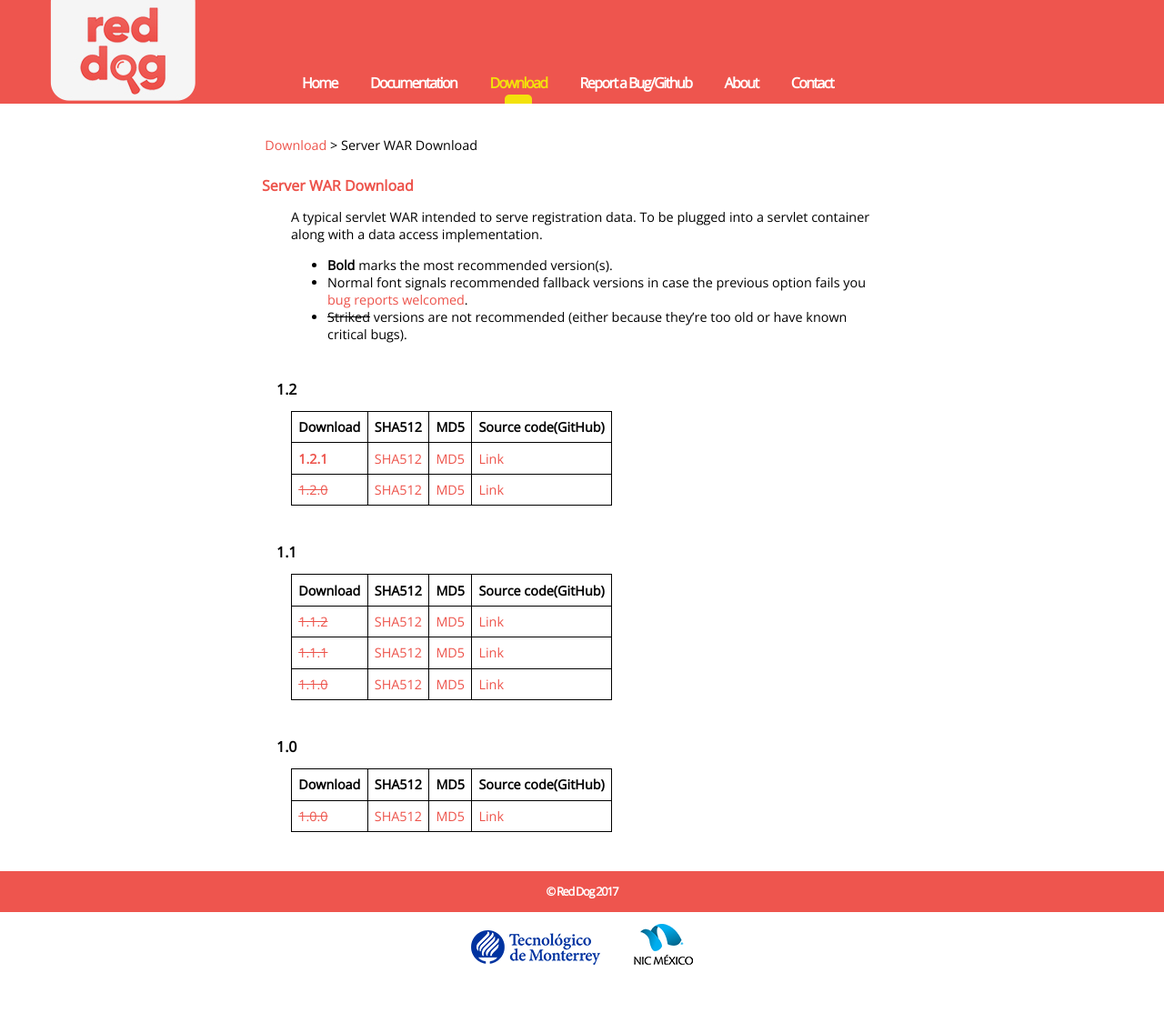
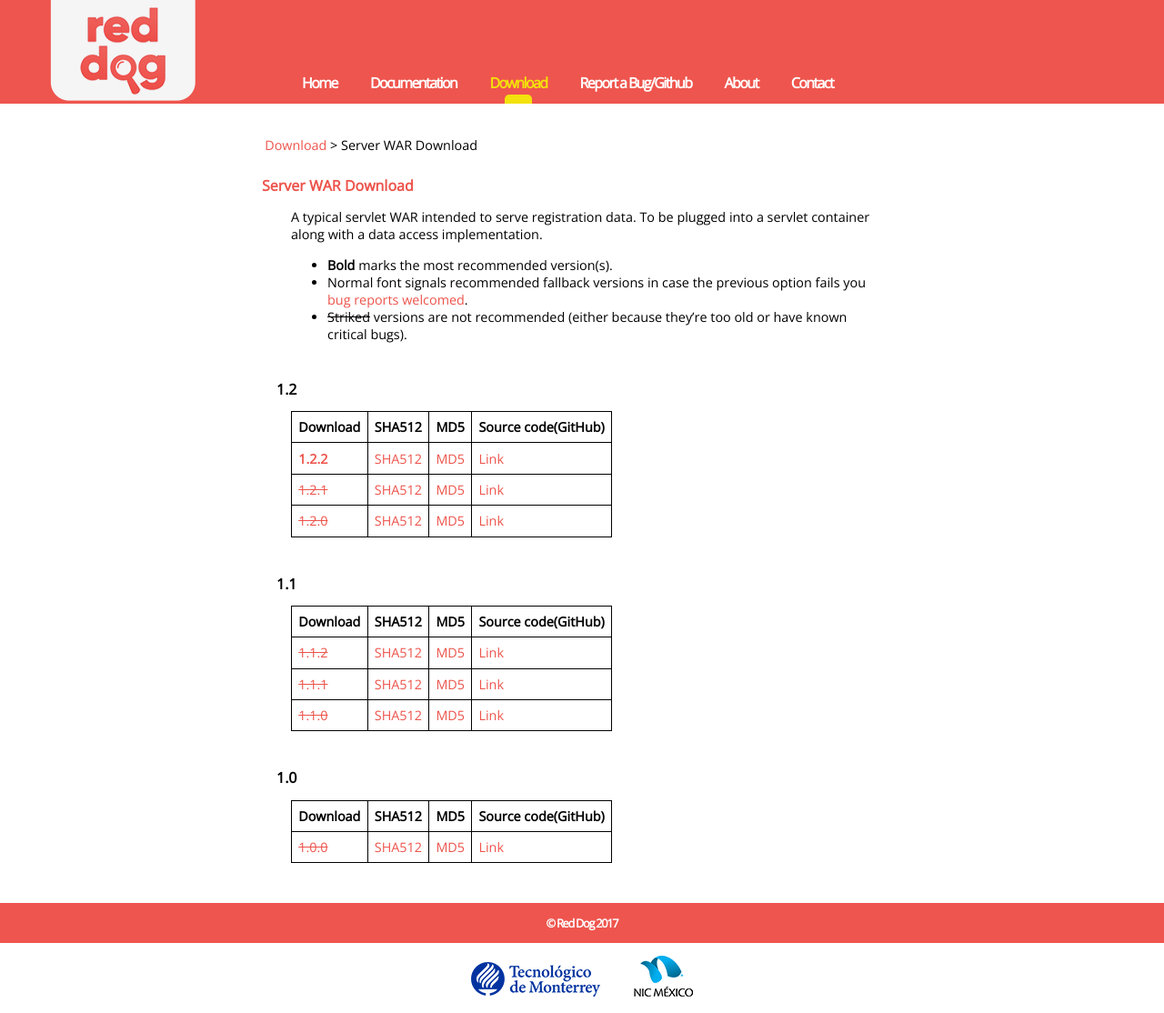
Before and after one commit to NICMx/rdap-server, a Jekyll site: the page built from server-download.md, in a window 1280 px wide. Shown: the whole page at 91% size. Built offline with Jekyll 4.4.1, drawn with Linux system fonts in a browser that asks for light colours; nearby versions of some CDN libraries; before the commit the page ends 1079 px from its top, so only the background shows below that.

Commit message:
Add new server and demo release (v1.2.2)

```diff
--- a/_config.yml
+++ b/_config.yml
@@ -1,7 +1,7 @@
 markdown: kramdown
 
-latest-server: 1.2.1
-latest-demo-server: 1.2.1
+latest-server: 1.2.2
+latest-demo-server: 1.2.2
 latest-data-access-api: 1.1.1
 latest-sql-provider: 1.2.0
 latest-sample-data-impl: 0.0.2
--- a/server-download.md
+++ b/server-download.md
@@ -16,7 +16,8 @@
 
 |Download |SHA512    |MD5    |Source code(GitHub)|
 |:--------|:---------|:------|:---------|
-|[**1.2.1**](https://github.com/NICMx/releases/raw/master/RedDog/rdap-server-1.2.1.war)|[SHA512](https://github.com/NICMx/releases/raw/master/RedDog/rdap-server-1.2.1.war.sha)|[MD5](https://github.com/NICMx/releases/raw/master/RedDog/rdap-server-1.2.1.war.md5)|[Link](https://github.com/NICMx/rdap-server/tree/v1.2.1)|
+|[**1.2.2**](https://github.com/NICMx/releases/raw/master/RedDog/rdap-server-1.2.2.war)|[SHA512](https://github.com/NICMx/releases/raw/master/RedDog/rdap-server-1.2.2.war.sha)|[MD5](https://github.com/NICMx/releases/raw/master/RedDog/rdap-server-1.2.2.war.md5)|[Link](https://github.com/NICMx/rdap-server/tree/v1.2.2)|
+|[~~1.2.1~~](https://github.com/NICMx/releases/raw/master/RedDog/rdap-server-1.2.1.war)|[SHA512](https://github.com/NICMx/releases/raw/master/RedDog/rdap-server-1.2.1.war.sha)|[MD5](https://github.com/NICMx/releases/raw/master/RedDog/rdap-server-1.2.1.war.md5)|[Link](https://github.com/NICMx/rdap-server/tree/v1.2.1)|
 |[~~1.2.0~~](https://github.com/NICMx/releases/raw/master/RedDog/rdap-server-1.2.0.war)|[SHA512](https://github.com/NICMx/releases/raw/master/RedDog/rdap-server-1.2.0.war.sha)|[MD5](https://github.com/NICMx/releases/raw/master/RedDog/rdap-server-1.2.0.war.md5)|[Link](https://github.com/NICMx/rdap-server/tree/v1.2.0)|
 
 ## 1.1
```
Also changed, not shown: demo-download.md (+2 -1 lines).
